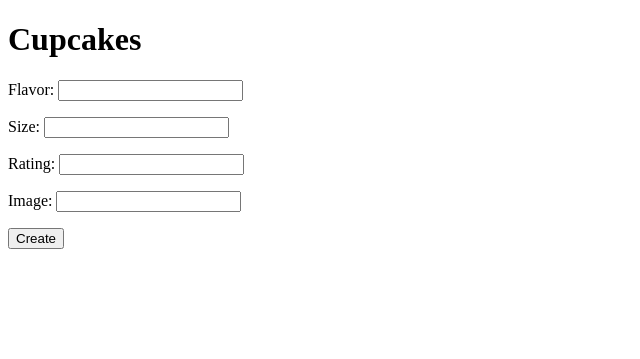
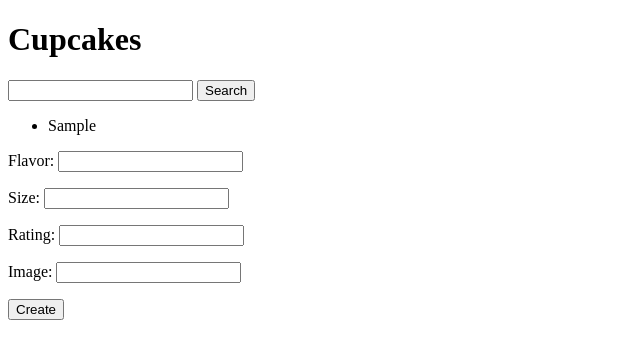
Before and after one commit to juliahowes124/Cupcakes, a Flask app: page / in a window 1280 px wide. Shown: the top 359 px of the page, without its empty margins (0-640 px from the left). Run offline with Flask 2, Linux system fonts and the light colour scheme; tables that the repository leaves empty hold one stand-in row (values such as "Sample post").

Commit message:
add search form and functionality.

```diff
--- a/app.py
+++ b/app.py
@@ -33,7 +33,16 @@
 def list_cupcakes():
     """Show all cupcakes"""
 
-    cupcakes = Cupcake.query.all()
+    search_term = request.args.get('searchTerm')
+    # print(f"Request: {request}")
+    # print(search_term)
+    if search_term:
+        cupcakes = Cupcake.query.filter(search_term == Cupcake.flavor).all()
+    else:
+        cupcakes = Cupcake.query.all()
+
+    print(cupcakes)
+
     serialized = [c.serialize() for c in cupcakes]
 
     return jsonify(cupcakes=serialized)
--- a/static/index.js
+++ b/static/index.js
@@ -4,12 +4,14 @@
 $ratingInput = $("#rating")
 $sizeInput = $("#size")
 $imageInput = $("#image")
+$searchForm = $("#search-form")
+$searchTerm = $("#search-term")
 
 async function start() {
     let response = await axios.get("/api/cupcakes")
-    let {cupcakes} = response.data
+    let { cupcakes } = response.data
     for (let cupcake of cupcakes) {
-        $cupcakesList.append(`<li>${ cupcake.flavor }</li>`) // helper function to add to DOM
+        $cupcakesList.append(`<li>${cupcake.flavor}</li>`) // helper function to add to DOM
     }
 }
 
@@ -27,9 +29,24 @@
         image
     })
 
-    let {flavor} = response.data.cupcake;
+    let { cupcakeFlavor } = response.data.cupcake;
 
-    $cupcakesList.append(`<li>${ flavor }</li>`)
+    $cupcakesList.append(`<li>${cupcakeFlavor}</li>`)
+})
+
+$searchForm.on("submit", async (e) => {
+    e.preventDefault();
+
+    let searchTerm = $searchTerm.val();
+
+    let response = await axios.get('/api/cupcakes', { params: { searchTerm } });
+
+    $cupcakesList.empty()
+
+    let { cupcakes } = response.data
+    for (let cupcake of cupcakes) {
+        $cupcakesList.append(`<li>${cupcake.flavor}</li>`) // helper function to add to DOM
+    }
 })
 
 start()
--- a/templates/index.html
+++ b/templates/index.html
@@ -10,6 +10,12 @@
 
 <body>
     <h1>Cupcakes</h1>
+
+    <form id="search-form" action="" method="GET">
+        <input type="text" name="search-term" id="search-term">
+        <button type="submit">Search</button>
+    </form>
+
     <ul id="cupcakes-list"></ul>
 
     <form action="" id="new-cupcake-form" method="POST">
```
Also changed, not shown: tests.py (+17 -0 lines).
